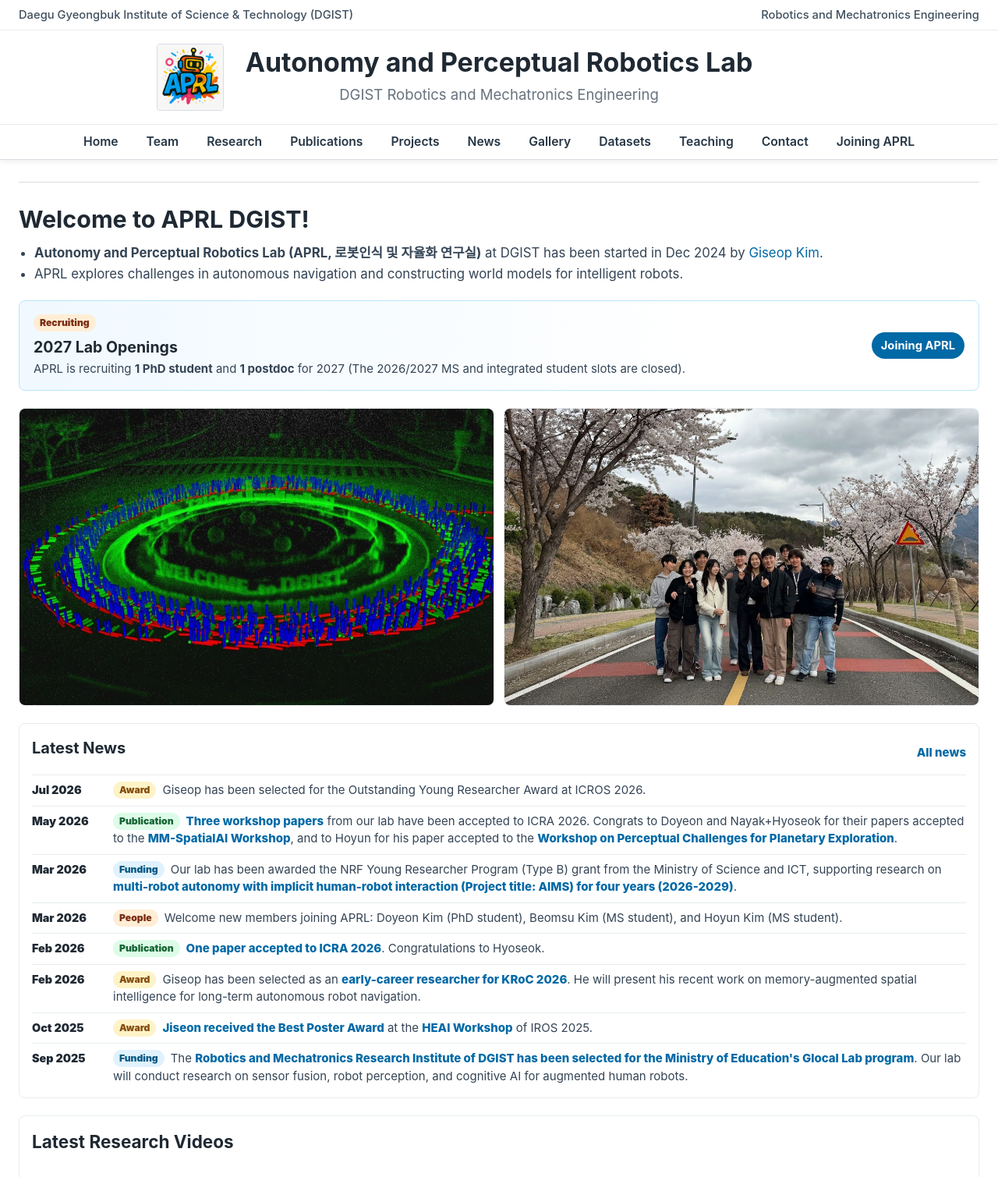
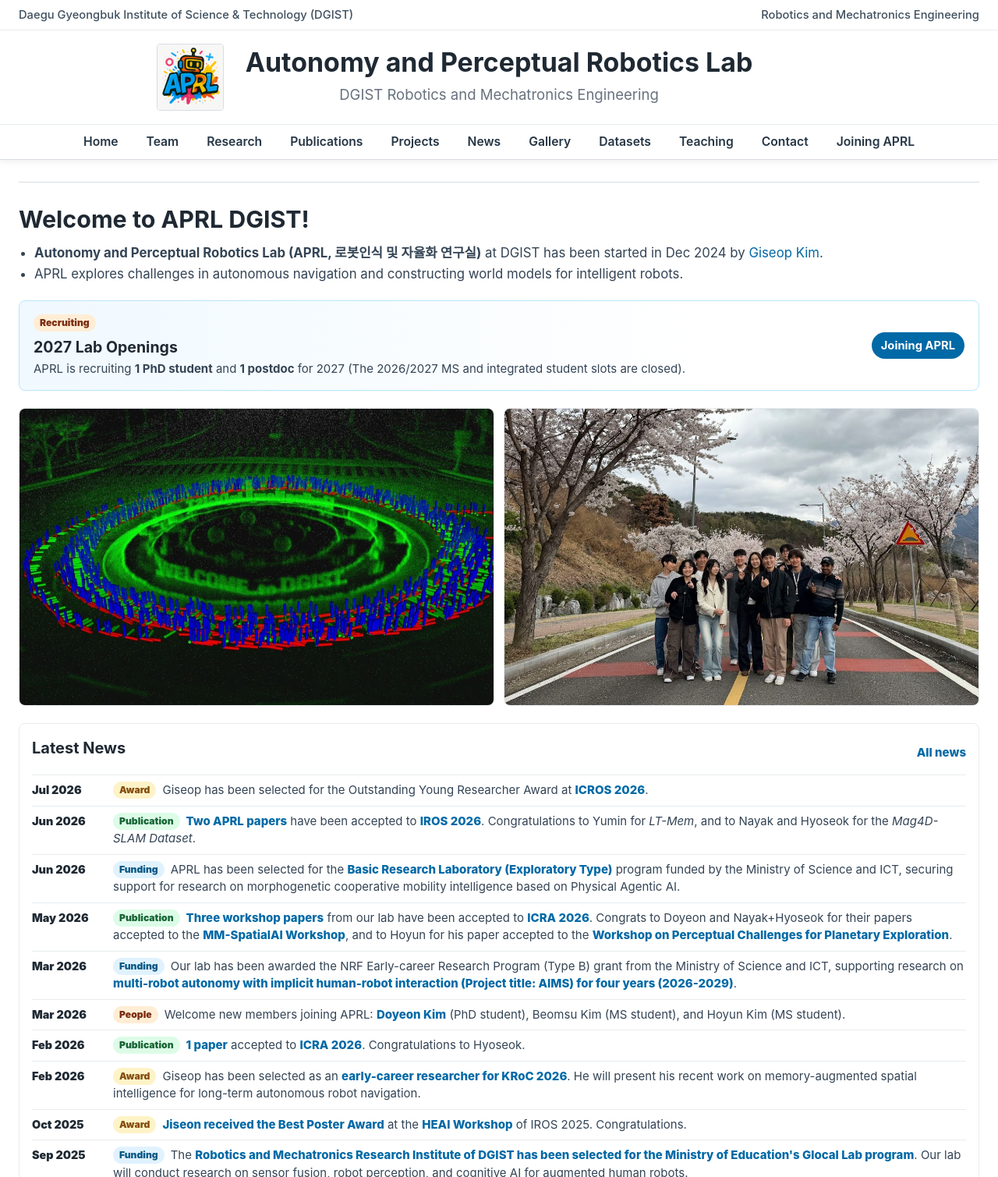
Before and after one commit to team-aprl/team-aprl.github.io, a Jekyll site: the page built from index.html, in a window 1280 px wide. Shown: the top 1509 px of the page at 78% size. Built offline with Jekyll 4.4.1, drawn with Linux system fonts in a browser that asks for light colours; grey boxes are pictures that could not be loaded.

Commit message:
Update news and teaching materials

```diff
--- a/index.html
+++ b/index.html
@@ -33,17 +33,29 @@
 
       <section class="home-news">
         <div class="home-section-heading"><h2>Latest News</h2><a href="news.html">All news</a></div>
-        <ol>
-          <li><time datetime="2026-07">Jul 2026</time><p><span class="news-tag tag-award">Award</span>Giseop has been selected for the Outstanding Young Researcher Award at ICROS 2026.</p></li>
-          <li><time datetime="2026-05">May 2026</time><p><span class="news-tag tag-publication">Publication</span><a href="publications.html?year=2026&amp;type=workshop#publications">Three workshop papers</a> from our lab have been accepted to ICRA 2026. Congrats to Doyeon and Nayak+Hyoseok for their papers accepted to the <a href="https://xingxingzuo.github.io/MM-SpatialAI/">MM-SpatialAI Workshop</a>, and to Hoyun for his paper accepted to the <a href="https://icra2026-planetary-robotics.github.io/">Workshop on Perceptual Challenges for Planetary Exploration</a>.</p></li>
-          <li><time datetime="2026-03">Mar 2026</time><p><span class="news-tag tag-funding">Funding</span>Our lab has been awarded the NRF Young Researcher Program (Type B) grant from the Ministry of Science and ICT, supporting research on <a href="https://drive.google.com/file/d/1riZrdBLxpxrBbzPsRFEjUunkNA1d4nul/view?usp=sharing">multi-robot autonomy with implicit human-robot interaction (Project title: AIMS) for four years (2026-2029)</a>.</p></li>
-          <li><time datetime="2026-03">Mar 2026</time><p><span class="news-tag tag-people">People</span>Welcome new members joining APRL: Doyeon Kim (PhD student), Beomsu Kim (MS student), and Hoyun Kim (MS student).</p></li>
-          <li><time datetime="2026-02">Feb 2026</time><p><span class="news-tag tag-publication">Publication</span><a href="https://scalemaster-dataset.github.io/">One paper accepted to ICRA 2026</a>. Congratulations to Hyoseok.</p></li>
-          <li><time datetime="2026-02">Feb 2026</time><p><span class="news-tag tag-award">Award</span>Giseop has been selected as an <a href="https://kros.org/Conference/ConferenceView.asp?AC=0&amp;CODE=CC20250902&amp;CpPage=299#CONF">early-career researcher for KRoC 2026</a>. He will present his recent work on memory-augmented spatial intelligence for long-term autonomous robot navigation.</p></li>
-          <li><time datetime="2025-10">Oct 2025</time><p><span class="news-tag tag-award">Award</span><a href="https://www.dropbox.com/scl/fo/dz1m3bmpiiyb2ho8xku8x/ANYZ1dryKAzS2Lg_Z_Q5aQU?rlkey=5wt0uhmzp2s4zia7p1x79ansp&amp;dl=0">Jiseon received the Best Poster Award</a> at the <a href="https://heai-iros25-workshop.github.io/">HEAI Workshop</a> of IROS 2025.</p></li>
-          <li><time datetime="2025-09">Sep 2025</time><p><span class="news-tag tag-funding">Funding</span>The <a href="https://www.etnews.com/20250911000013">Robotics and Mechatronics Research Institute of DGIST has been selected for the Ministry of Education's Glocal Lab program</a>. Our lab will conduct research on sensor fusion, robot perception, and cognitive AI for augmented human robots.</p></li>
-        </ol>
+        <ol id="home-news-list" aria-live="polite"></ol>
       </section>
+
+      <script>
+        (() => {
+          const list = document.querySelector("#home-news-list");
+          if (!list) return;
+
+          fetch("news.html", { cache: "no-store" })
+            .then((response) => {
+              if (!response.ok) throw new Error(`HTTP ${response.status}`);
+              return response.text();
+            })
+            .then((html) => {
+              const doc = new DOMParser().parseFromString(html, "text/html");
+              const items = Array.from(doc.querySelectorAll("[data-home-reveal='true']"));
+              list.replaceChildren(...items.map((item) => item.cloneNode(true)));
+            })
+            .catch(() => {
+              list.innerHTML = '<li><p><a href="news.html">View all news</a></p></li>';
+            });
+        })();
+      </script>
 
       <section class="home-research-videos" aria-label="Latest research videos">
         <div class="home-section-heading"><h2>Latest Research Videos</h2></div>
--- a/news.html
+++ b/news.html
@@ -26,35 +26,43 @@
 
         <div class="publication-year" data-news-year>2026</div>
         <ol class="news-list">
-          <li data-news-category="award">
+          <li data-news-category="award" data-home-reveal="true">
             <time datetime="2026-07">Jul 2026</time>
-            <p><span class="news-tag tag-award">Award</span>Giseop has been selected for the Outstanding Young Researcher Award at ICROS 2026.</p>
+            <p><span class="news-tag tag-award">Award</span>Giseop has been selected for the Outstanding Young Researcher Award at <a href="https://2026.icros.org/">ICROS 2026</a>.</p>
+          </li>
+          <li data-news-category="publication" data-home-reveal="true">
+            <time datetime="2026-06">Jun 2026</time>
+            <p><span class="news-tag tag-publication">Publication</span><a href="publications.html?year=2026&amp;venue=iros#publications">Two APRL papers</a> have been accepted to <a href="https://2026.ieee-iros.org/">IROS 2026</a>. Congratulations to Yumin for <em>LT-Mem</em>, and to Nayak and Hyoseok for the <em>Mag4D-SLAM Dataset</em>.</p>
+          </li>
+          <li data-news-category="funding" data-home-reveal="true">
+            <time datetime="2026-06">Jun 2026</time>
+            <p><span class="news-tag tag-funding">Funding</span>APRL has been selected for the <a href="projects.html#funded-projects">Basic Research Laboratory (Exploratory Type)</a> program funded by the Ministry of Science and ICT, securing support for research on morphogenetic cooperative mobility intelligence based on Physical Agentic AI.</p>
           </li>
           <li data-news-category="funding">
             <time datetime="2026-05">May 2026</time>
             <p><span class="news-tag tag-funding">Funding</span>APRL has been awarded $5,000 through the Google Cloud Research Credits Program. The credits will support our project on Social Compliant Vision-Language Navigation (SC-VLN), enabling large-scale multimodal inference and benchmark evaluation for socially aware robot navigation.</p>
           </li>
-          <li data-news-category="publication">
+          <li data-news-category="publication" data-home-reveal="true">
             <time datetime="2026-05">May 2026</time>
-            <p><span class="news-tag tag-publication">Publication</span><a href="publications.html?year=2026&amp;type=workshop#publications">Three workshop papers</a> from our lab have been accepted to ICRA 2026. Congrats to Doyeon and Nayak+Hyoseok for their papers accepted to the <a href="https://xingxingzuo.github.io/MM-SpatialAI/">MM-SpatialAI Workshop</a>, and to Hoyun for his paper accepted to the <a href="https://icra2026-planetary-robotics.github.io/">Workshop on Perceptual Challenges for Planetary Exploration</a>.</p>
+            <p><span class="news-tag tag-publication">Publication</span><a href="publications.html?year=2026&amp;type=workshop#publications">Three workshop papers</a> from our lab have been accepted to <a href="https://2026.ieee-icra.org/">ICRA 2026</a>. Congrats to Doyeon and Nayak+Hyoseok for their papers accepted to the <a href="https://xingxingzuo.github.io/MM-SpatialAI/">MM-SpatialAI Workshop</a>, and to Hoyun for his paper accepted to the <a href="https://icra2026-planetary-robotics.github.io/">Workshop on Perceptual Challenges for Planetary Exploration</a>.</p>
           </li>
           <li data-news-category="publication">
             <time datetime="2026-04">Apr 2026</time>
-            <p><span class="news-tag tag-publication">Publication</span>1 paper accepted to IFAC 2026. Congratulations to Bokeon.</p>
+            <p><span class="news-tag tag-publication">Publication</span>1 paper accepted to <a href="https://www.ifac2026.org/">IFAC 2026</a>. Congratulations to Bokeon.</p>
           </li>
-          <li data-news-category="funding">
+          <li data-news-category="funding" data-home-reveal="true">
             <time datetime="2026-03">Mar 2026</time>
-            <p><span class="news-tag tag-funding">Funding</span>Our lab has been awarded the NRF Young Researcher Program (Type B) grant from the Ministry of Science and ICT, supporting research on <a href="https://drive.google.com/file/d/1riZrdBLxpxrBbzPsRFEjUunkNA1d4nul/view?usp=sharing">multi-robot autonomy with implicit human-robot interaction (Project title: AIMS) for four years (2026-2029)</a>.</p>
+            <p><span class="news-tag tag-funding">Funding</span>Our lab has been awarded the NRF Early-career Research Program (Type B) grant from the Ministry of Science and ICT, supporting research on <a href="https://drive.google.com/file/d/1riZrdBLxpxrBbzPsRFEjUunkNA1d4nul/view?usp=sharing">multi-robot autonomy with implicit human-robot interaction (Project title: AIMS) for four years (2026-2029)</a>.</p>
           </li>
-          <li data-news-category="people">
+          <li data-news-category="people" data-home-reveal="true">
             <time datetime="2026-03">Mar 2026</time>
-            <p><span class="news-tag tag-people">People</span>Welcome new members joining APRL: Doyeon Kim (PhD student), Beomsu Kim (MS student), and Hoyun Kim (MS student).</p>
+            <p><span class="news-tag tag-people">People</span>Welcome new members joining APRL: <a href="https://scholar.google.com/citations?user=W9zGnr0AAAAJ&amp;hl=en">Doyeon Kim</a> (PhD student), Beomsu Kim (MS student), and Hoyun Kim (MS student).</p>
           </li>
-          <li data-news-category="publication">
+          <li data-news-category="publication" data-home-reveal="true">
             <time datetime="2026-02">Feb 2026</time>
-            <p><span class="news-tag tag-publication">Publication</span><a href="https://scalemaster-dataset.github.io/">1 paper accepted to ICRA 2026</a>. Congratulations to Hyoseok.</p>
+            <p><span class="news-tag tag-publication">Publication</span><a href="https://scalemaster-dataset.github.io/">1 paper</a> accepted to <a href="https://2026.ieee-icra.org/">ICRA 2026</a>. Congratulations to Hyoseok.</p>
           </li>
-          <li data-news-category="award">
+          <li data-news-category="award" data-home-reveal="true">
             <time datetime="2026-02">Feb 2026</time>
             <p><span class="news-tag tag-award">Award</span>Giseop has been selected as an <a href="https://kros.org/Conference/ConferenceView.asp?AC=0&amp;CODE=CC20250902&amp;CpPage=299#CONF">early-career researcher for KRoC 2026</a>. He will present his recent work on memory-augmented spatial intelligence for long-term autonomous robot navigation.</p>
           </li>
@@ -70,7 +78,7 @@
 
         <div class="publication-year" data-news-year>2025</div>
         <ol class="news-list">
-          <li data-news-category="award">
+          <li data-news-category="award" data-home-reveal="true">
             <time datetime="2025-10">Oct 2025</time>
             <p><span class="news-tag tag-award">Award</span><a href="https://www.dropbox.com/scl/fo/dz1m3bmpiiyb2ho8xku8x/ANYZ1dryKAzS2Lg_Z_Q5aQU?rlkey=5wt0uhmzp2s4zia7p1x79ansp&amp;dl=0">Jiseon received the Best Poster Award</a> at the <a href="https://heai-iros25-workshop.github.io/">HEAI Workshop</a> of IROS 2025. Congratulations.</p>
           </li>
@@ -86,7 +94,7 @@
             <time datetime="2025-09">Sep 2025</time>
             <p><span class="news-tag tag-release">Release</span>Giseop contributed to <a href="publications.html?year=2026&amp;type=book&amp;venue=slam-handbook#publications">Chapter 8: LiDAR SLAM of the SLAM Handbook</a>, which has now been released online.</p>
           </li>
-          <li data-news-category="funding">
+          <li data-news-category="funding" data-home-reveal="true">
             <time datetime="2025-09">Sep 2025</time>
             <p><span class="news-tag tag-funding">Funding</span>The <a href="https://www.etnews.com/20250911000013">Robotics and Mechatronics Research Institute of DGIST has been selected for the Ministry of Education's Glocal Lab program</a>. Our lab will conduct research on sensor fusion, robot perception, and cognitive AI for augmented human robots.</p>
           </li>
--- a/styles.css
+++ b/styles.css
@@ -1446,6 +1446,16 @@
   font-weight: 650;
 }
 
+.teaching-projects {
+  margin-top: 30px;
+}
+
+.teaching-projects-meta {
+  margin: -10px 0 14px;
+  color: var(--muted);
+  font-size: 0.95rem;
+}
+
 .news-page {
   padding: 28px 0 42px;
   border-top: 1px solid var(--line);
```
Also changed, not shown: projects.html (+4 -4 lines), teaching.html (+17 -0 lines).
